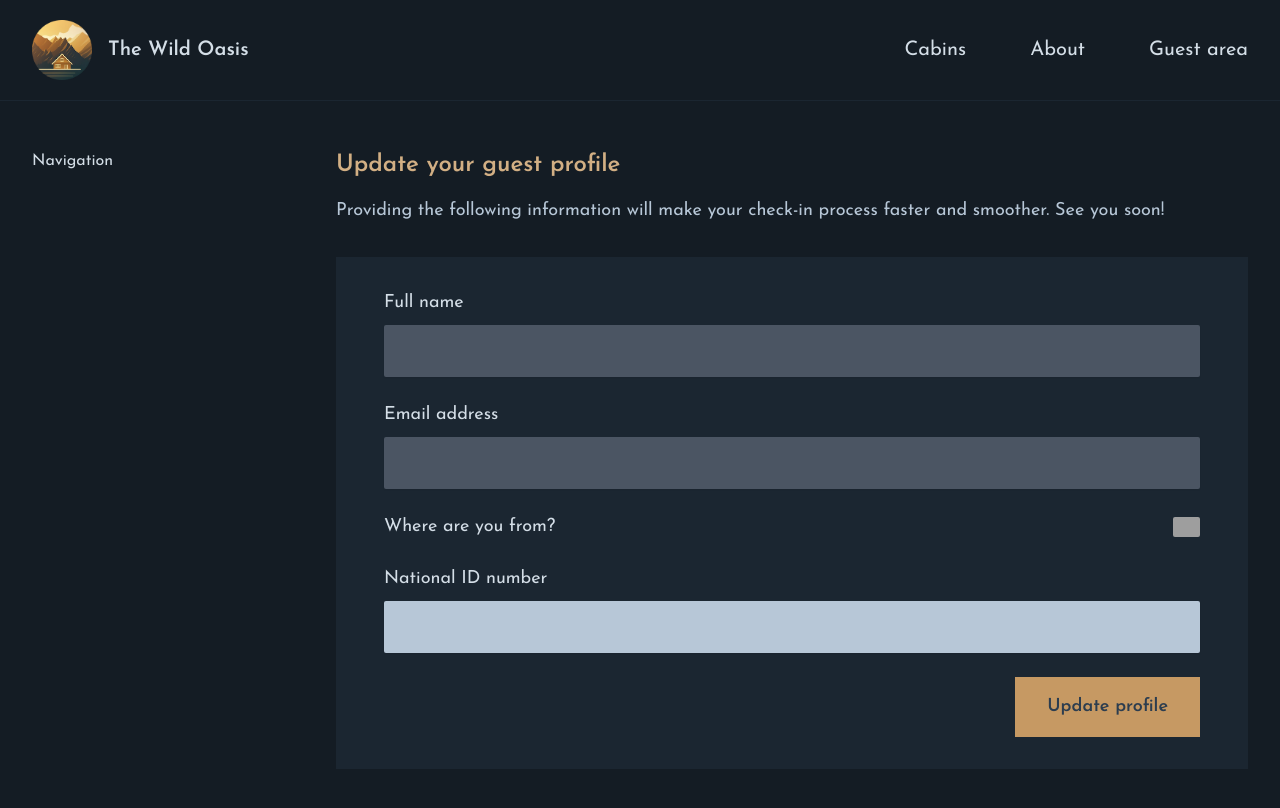
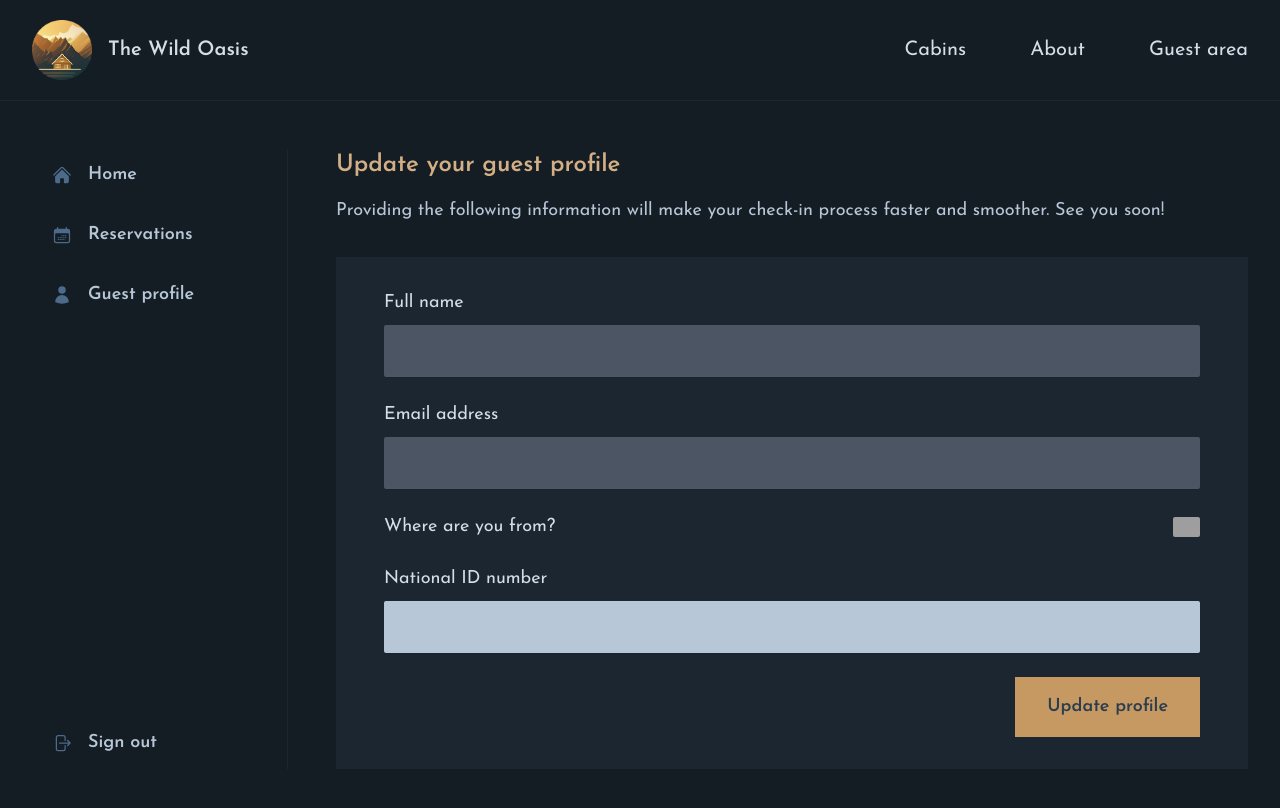
Before and after one commit to SM227465/the-wild-oasis-website, a Next.js app: page /account/profile in a window 1280 px wide. Shown: the top 808 px of the page. Built offline with nearby package versions, Linux system fonts and the light colour scheme; grey boxes are pictures that could not be loaded.

Commit message:
first section

```diff
--- a/components/SideNavigation.js
+++ b/app/_components/SideNavigation.tsx
@@ -1,9 +1,6 @@
-import {
-  CalendarDaysIcon,
-  HomeIcon,
-  UserIcon,
-} from '@heroicons/react/24/solid';
+import { CalendarDaysIcon, HomeIcon, UserIcon } from '@heroicons/react/24/solid';
 import SignOutButton from './SignOutButton';
+import Link from 'next/link';
 
 const navLinks = [
   {
@@ -23,19 +20,19 @@ const navLinks = [
   },
 ];
 
-function SideNavigation() {
+const SideNavigation = () => {
   return (
     <nav className='border-r border-primary-900'>
       <ul className='flex flex-col gap-2 h-full text-lg'>
         {navLinks.map((link) => (
           <li key={link.name}>
-            <a
+            <Link
               className={`py-3 px-5 hover:bg-primary-900 hover:text-primary-100 transition-colors flex items-center gap-4 font-semibold text-primary-200`}
               href={link.href}
             >
               {link.icon}
               <span>{link.name}</span>
-            </a>
+            </Link>
           </li>
         ))}
 
@@ -45,6 +42,6 @@ function SideNavigation() {
       </ul>
     </nav>
   );
-}
+};
 
 export default SideNavigation;
--- a/components/SignOutButton.js
+++ b/app/_components/SignOutButton.tsx
@@ -1,12 +1,12 @@
-import { ArrowRightOnRectangleIcon } from '@heroicons/react/24/solid';
+import { ArrowRightStartOnRectangleIcon } from '@heroicons/react/24/solid';
 
-function SignOutButton() {
+const SignOutButton = () => {
   return (
     <button className='py-3 px-5 hover:bg-primary-900 hover:text-primary-100 transition-colors flex items-center gap-4 font-semibold text-primary-200 w-full'>
-      <ArrowRightOnRectangleIcon className='h-5 w-5 text-primary-600' />
+      <ArrowRightStartOnRectangleIcon className='h-5 w-5 text-primary-600' />
       <span>Sign out</span>
     </button>
   );
-}
+};
 
 export default SignOutButton;
--- a/app/account/layout.tsx
+++ b/app/account/layout.tsx
@@ -1,4 +1,5 @@
 import { type ReactNode } from 'react';
+import SideNavigation from '../_components/SideNavigation';
 
 interface Props {
   children: ReactNode;
@@ -9,7 +10,7 @@ const Layout = (props: Props) => {
 
   return (
     <div className='grid grid-cols-[16rem_1fr] h-full gap-12'>
-      <div>Navigation</div>
+      <SideNavigation />
       <div>{children}</div>
     </div>
   );
--- a/app/account/profile/page.tsx
+++ b/app/account/profile/page.tsx
@@ -1,4 +1,8 @@
-export default function Page() {
+export const metadata = {
+  title: 'Update profile',
+};
+
+const Page = () => {
   // CHANGE
   const countryFlag = 'pt.jpg';
   const nationality = 'portugal';
@@ -55,4 +59,6 @@ export default function Page() {
       </form>
     </div>
   );
-}
+};
+
+export default Page;
--- a/app/account/reservations/page.tsx
+++ b/app/account/reservations/page.tsx
@@ -1,7 +1,11 @@
-import ReservationCard from '@/app/_components/ReservationCard';
+import ReservationCard from '../../_components/ReservationCard';
 import { IBookingDetails } from '../../_interfaces/booking';
 
-export default function Page() {
+export const metadata = {
+  title: 'Reservations',
+};
+
+const Page = () => {
   // CHANGE
   const bookings: IBookingDetails[] = [];
 
@@ -25,4 +29,6 @@ export default function Page() {
       )}
     </div>
   );
-}
+};
+
+export default Page;
--- a/app/layout.tsx
+++ b/app/layout.tsx
@@ -1,26 +1,28 @@
-import { Josefin_Sans } from "next/font/google";
-import Header from "./_components/Header";
-import "./_styles/globals.css";
-const josefin = Josefin_Sans({ subsets: ["latin"], display: "swap" });
+import { Josefin_Sans } from 'next/font/google';
+import Header from './_components/Header';
+import './_styles/globals.css';
+const josefin = Josefin_Sans({ subsets: ['latin'], display: 'swap' });
 
 export const metadata = {
   // title: 'The Wild Oasis'
   title: {
-    template: "%s | The Wild Oasis",
-    default: "Welcome | The Wild Oasis",
+    template: '%s | The Wild Oasis',
+    default: 'Welcome | The Wild Oasis',
   },
 
   description:
-    "Luxurious cabin hotel, located in the heart of the Italian Dolomites, surrounded by mountains and dark forests",
+    'Luxurious cabin hotel, located in the heart of the Italian Dolomites, surrounded by mountains and dark forests',
 };
 
 export default function RootLayout({ children }: { children: React.ReactNode }) {
   return (
-    <html lang="en">
-      <body className={`${josefin.className} antialiased bg-primary-950 text-primary-100 min-h-screen flex flex-col relative`}>
+    <html lang='en'>
+      <body
+        className={`${josefin.className} antialiased bg-primary-950 text-primary-100 min-h-screen flex flex-col relative`}
+      >
         <Header />
-        <div className="flex-1 px-8 py-12">
-          <main className="max-w-7xl mx-auto">{children}</main>
+        <div className='flex-1 px-8 py-12 grid'>
+          <main className='max-w-7xl mx-auto w-full'>{children}</main>
         </div>
       </body>
     </html>
```
Also changed, not shown: app/_components/SignInButton.js (renamed from components/SignInButton.js).
